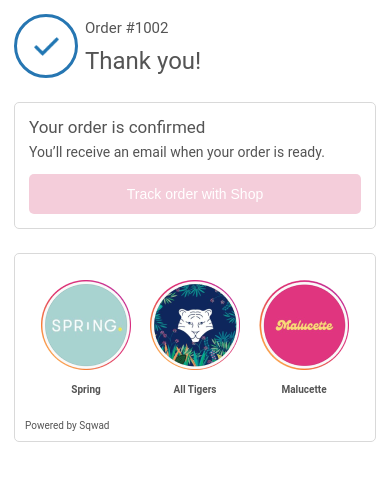
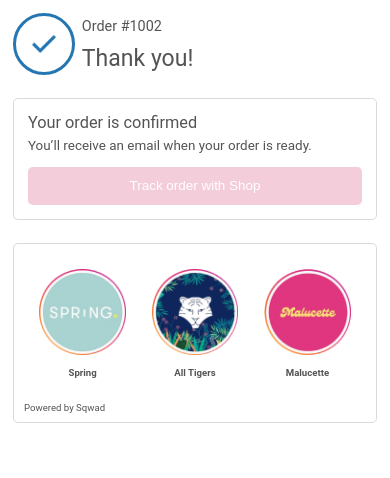
Before and after one commit to lienkt/React-insta-stories, a React app: page / in a window 390 px wide. Built offline with nearby package versions, Linux system fonts and the light colour scheme.

Commit message:
update fontsize responsive by html percentage

```diff
--- a/src/styles/App.css
+++ b/src/styles/App.css
@@ -1,3 +1,7 @@
+html {
+  font-size: 66.67%;
+}
+
 body {
   margin: 0 !important;
 }
@@ -13,13 +17,13 @@
 
 .Content {
   position: relative;
-  width: 500px;
+  width: 50rem;
   background-color: white;
-  border: 1px solid #d9d9d9;
+  border: 0.1rem solid #d9d9d9;
 }
 
 .Home {
-  margin: 14px;
+  margin: 1.4rem;
   height: 100vh;
 }
 
@@ -32,86 +36,86 @@
   display: flex;
   justify-content: center;
   align-items: center;
-  width: 58px;
-  height: 58px;
-  border-radius: 50px;
-  border: 3.5px solid #2676b2;
+  width: 5.8rem;
+  height: 5.8rem;
+  border-radius: 5rem;
+  border: 0.35rem solid #2676b2;
 }
 
 .verify-icon {
-  width: 25px;
+  width: 2.5rem;
 }
 
 .verify-info {
-  margin-left: 7px;
+  margin-left: 0.7rem;
 }
 
 .verify-info .id {
-  margin: 5px 0 0 0;
-  font-size: 15px;
+  margin: 0.5rem 0 0 0;
+  font-size: 1.5rem;
 }
 
 .verify-info .thank {
-  margin: 10px 0 0 0;
-  font-size: 24px;
+  margin: 1rem 0 0 0;
+  font-size: 2.4rem;
 }
 
 .Home-confirm {
-  margin-top: 24px;
-  border-radius: 5px;
-  border: 1px solid #d9d9d9;
-  padding: 14px;
+  margin-top: 2.4rem;
+  border-radius: 0.5rem;
+  border: 0.1rem solid #d9d9d9;
+  padding: 1.4rem;
 }
 
 .Home-confirm .message-1 {
-  font-size: 17px;
-  margin-top: 0px;
+  font-size: 1.7rem;
+  margin-top: 0;
   margin-bottom: 0;
 }
 
 .Home-confirm .message-2 {
-  font-size: 14px;
-  margin-top: 7px;
+  font-size: 1.4rem;
+  margin-top: 0.7rem;
 }
 
 .Home-confirm .button {
   width: 100%;
-  height: 40px;
+  height: 4rem;
   border: none;
   color: white;
-  font-size: 14px;
+  font-size: 1.4rem;
   cursor: pointer;
   background-color: rgba(234, 156, 182, 0.5);
-  border-radius: 5px;
+  border-radius: 0.5rem;
 }
 
 .Home-shops {
-  margin-top: 24px;
-  border-radius: 5px;
-  border: 1px solid #d9d9d9;
+  margin-top: 2.4rem;
+  border-radius: 0.5rem;
+  border: 0.1rem solid #d9d9d9;
 }
 
 .Home-shops .shops {
-  margin: 26px 26px 15px 26px;
+  margin: 2.6rem 2.6rem 1.5rem 2.6rem;
   display: flex;
   justify-content: space-between;
 }
 
 .Home-shops .shops .shop img {
   cursor: pointer;
-  width: 90px;
-  height: 90px;
+  width: 9rem;
+  height: 9rem;
 }
 
 .Home-shops .shops .shop p {
   text-align: center;
   font-weight: 700;
-  font-size: 10px;
+  font-size: 1rem;
 }
 
 .Home-shops .power {
-  margin: 0 0 10px 10px;
-  font-size: 10px;
+  margin: 0 0 1rem 1rem;
+  font-size: 1rem;
 }
 
 .Story {
@@ -133,20 +137,23 @@
 
 .Story .close-img {
   position: absolute;
-  top: 15px;
-  right: 10px;
-  width: 20px;
-  height: 20px;
+  top: 1.5rem;
+  right: 1rem;
+  width: 2rem;
+  height: 2rem;
   z-index: 1000;
 }
 
 @media only screen and (max-width: 768px) {
+  html {
+    font-size: 100%;
+  }
+
   .App {
     flex-direction: column;
     justify-content: flex-start;
     height: auto;
   }
-
 
   .Content {
     width: 100vw;
@@ -166,3 +173,27 @@
     height: 100%;
   }
 }
+
+@media only screen and (max-width: 600px) {
+  html {
+    font-size: 70%;
+  }
+}
+
+@media only screen and (max-width: 400px) {
+  html {
+    font-size: 60%;
+  }
+}
+
+@media only screen and (max-width: 350px) {
+  html {
+    font-size: 50%;
+  }
+}
+
+@media only screen and (max-width: 300px) {
+  html {
+    font-size: 40%;
+  }
+}
```
